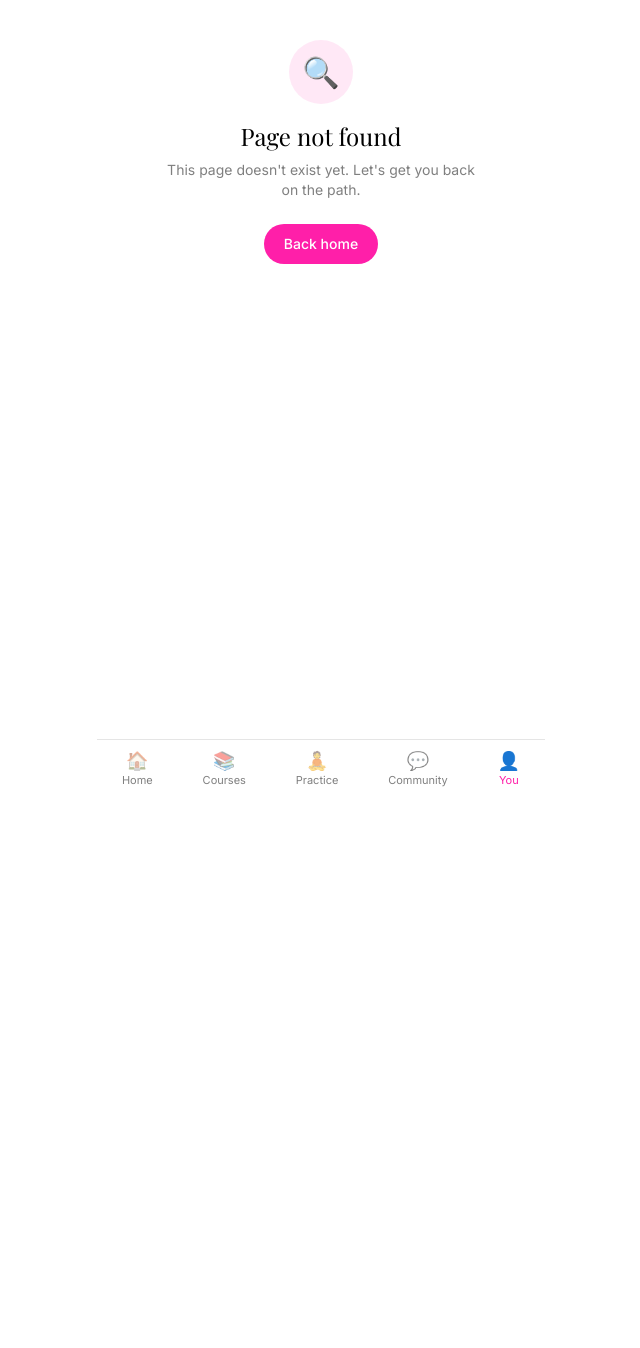
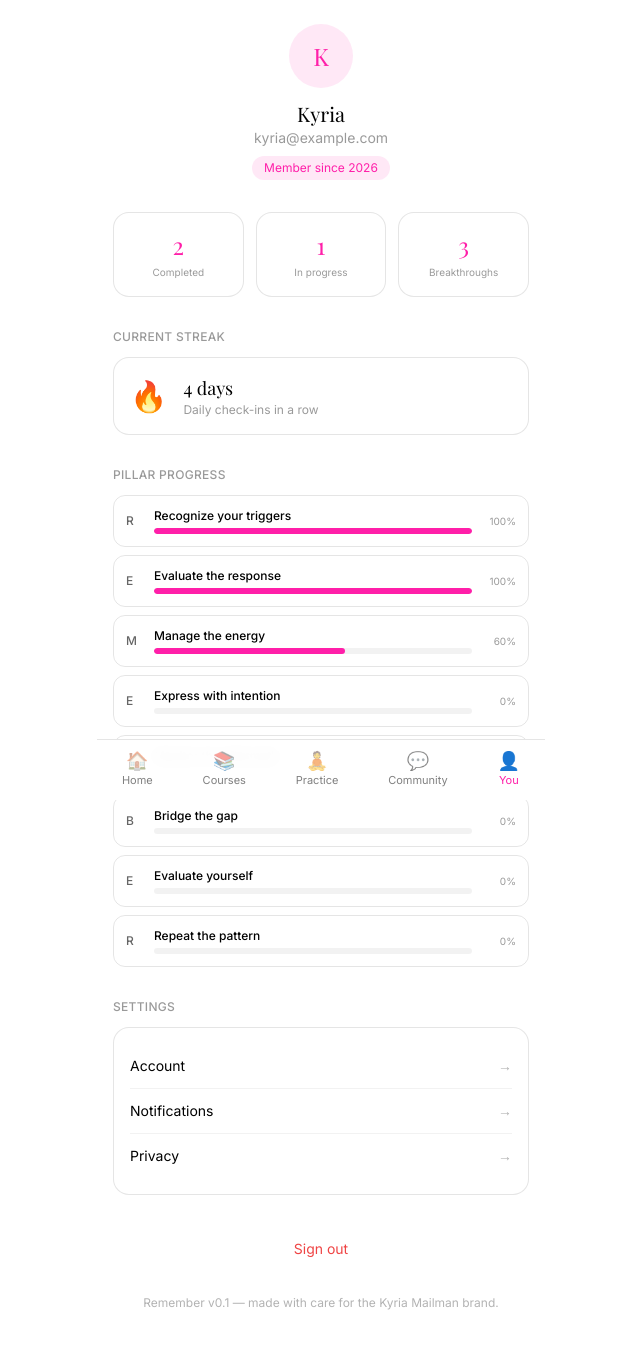
Before and after one commit to markAcierto/remember-app, a Next.js app: page /profile in a window 1280 px wide. Before the commit this address had no page. Shown: the top 1348 px of the page, without its empty margins (319-959 px from the left). Before the commit the page ends 800 px from the top, so only its background shows below. Built offline with nearby package versions, Linux system fonts and the light colour scheme; a web font is replaced by a local one.

Commit message:
Add files via upload

```diff
--- /dev/null
+++ b/app/profile/page.tsx
@@ -0,0 +1,145 @@
+import Link from "next/link";
+import { PILLARS, MOCK_PROGRESS, COMMUNITY_FEED } from "@/lib/mock-data";
+
+export default function ProfilePage() {
+  const completedPillars = Object.entries(MOCK_PROGRESS).filter(
+    ([, p]) => p.status === "completed"
+  ).length;
+
+  const inProgressPillars = Object.entries(MOCK_PROGRESS).filter(
+    ([, p]) => p.status === "in-progress"
+  ).length;
+
+  const breakthroughs = COMMUNITY_FEED.filter((p) => p.type === "breakthrough").length;
+
+  return (
+    <main className="px-4 pt-6">
+      <header className="flex flex-col items-center mb-8">
+        <div className="w-16 h-16 rounded-full bg-brand-pink/10 flex items-center justify-center font-display text-2xl text-brand-pink mb-3">
+          K
+        </div>
+        <h1 className="font-display text-xl text-brand-black">Kyria</h1>
+        <p className="text-sm font-sans text-black/40">kyria@example.com</p>
+        <span className="pill mt-2">Member since 2026</span>
+      </header>
+
+      {/* Stats */}
+      <section className="grid grid-cols-3 gap-3 mb-8">
+        <div className="card text-center">
+          <p className="font-display text-2xl text-brand-pink">
+            {completedPillars}
+          </p>
+          <p className="text-[10px] font-sans text-black/40 mt-1">
+            Completed
+          </p>
+        </div>
+        <div className="card text-center">
+          <p className="font-display text-2xl text-brand-pink">{inProgressPillars}</p>
+          <p className="text-[10px] font-sans text-black/40 mt-1">In progress</p>
+        </div>
+        <div className="card text-center">
+          <p className="font-display text-2xl text-brand-pink">{breakthroughs}</p>
+          <p className="text-[10px] font-sans text-black/40 mt-1">Breakthroughs</p>
+        </div>
+      </section>
+
+      {/* Streak */}
+      <section className="mb-8">
+        <h2 className="text-xs font-sans font-medium text-black/40 uppercase tracking-wide mb-3">
+          Current streak
+        </h2>
+        <div className="card flex items-center gap-4">
+          <div className="text-3xl">🔥</div>
+          <div>
+            <p className="font-display text-lg text-brand-black">4 days</p>
+            <p className="text-xs font-sans text-black/40">
+              Daily check-ins in a row
+            </p>
+          </div>
+        </div>
+      </section>
+
+      {/* Pillar progress */}
+      <section className="mb-8">
+        <h2 className="text-xs font-sans font-medium text-black/40 uppercase tracking-wide mb-3">
+          Pillar progress
+        </h2>
+        <div className="flex flex-col gap-2">
+          {PILLARS.map((pillar) => {
+            const progress =
+              MOCK_PROGRESS[pillar.slug] ?? { status: "locked", lessonIndex: 0 };
+            const pct =
+              progress.status === "completed"
+                ? 100
+                : progress.status === "in-progress"
+                ? Math.round(
+                    ((progress.lessonIndex + 1) / pillar.lessonTitles.length) * 100
+                  )
+                : 0;
+            return (
+              <Link
+                key={pillar.slug}
+                href={`/courses/${pillar.slug}`}
+                className="flex items-center gap-3 p-3 rounded-xl border border-black/10"
+              >
+                <span className="text-xs font-sans font-medium w-4 text-black/60">
+                  {pillar.letter}
+                </span>
+                <div className="flex-1">
+                  <p className="text-xs font-sans font-medium mb-1 truncate">
+                    {pillar.name}
+                  </p>
+                  <div className="h-1.5 rounded-full bg-black/5 overflow-hidden">
+                    <div
+                      className="h-full rounded-full bg-brand-pink transition-all"
+                      style={{ width: `${pct}%` }}
+                    />
+                  </div>
+                </div>
+                <span className="text-[10px] font-sans text-black/40 w-8 text-right">
+                  {pct}%
+                </span>
+              </Link>
+            );
+          })}
+        </div>
+      </section>
+
+      {/* Settings */}
+      <section className="mb-8">
+        <h2 className="text-xs font-sans font-medium text-black/40 uppercase tracking-wide mb-3">
+          Settings
+        </h2>
+        <div className="card flex flex-col divide-y divide-black/5">
+          <Link
+            href="/auth/login"
+            className="flex items-center justify-between py-3 text-sm font-sans"
+          >
+            <span>Account</span>
+            <span className="text-black/30">→</span>
+          </Link>
+          <button className="flex items-center justify-between py-3 text-sm font-sans">
+            <span>Notifications</span>
+            <span className="text-black/30">→</span>
+          </button>
+          <button className="flex items-center justify-between py-3 text-sm font-sans">
+            <span>Privacy</span>
+            <span className="text-black/30">→</span>
+          </button>
+        </div>
+      </section>
+
+      {/* Sign out */}
+      <Link
+        href="/auth/login"
+        className="block text-center text-sm font-sans text-red-500 py-3"
+      >
+        Sign out
+      </Link>
+
+      <p className="text-xs text-black/30 font-sans mt-6 text-center">
+        Remember v0.1 — made with care for the Kyria Mailman brand.
+      </p>
+    </main>
+  );
+}
```
